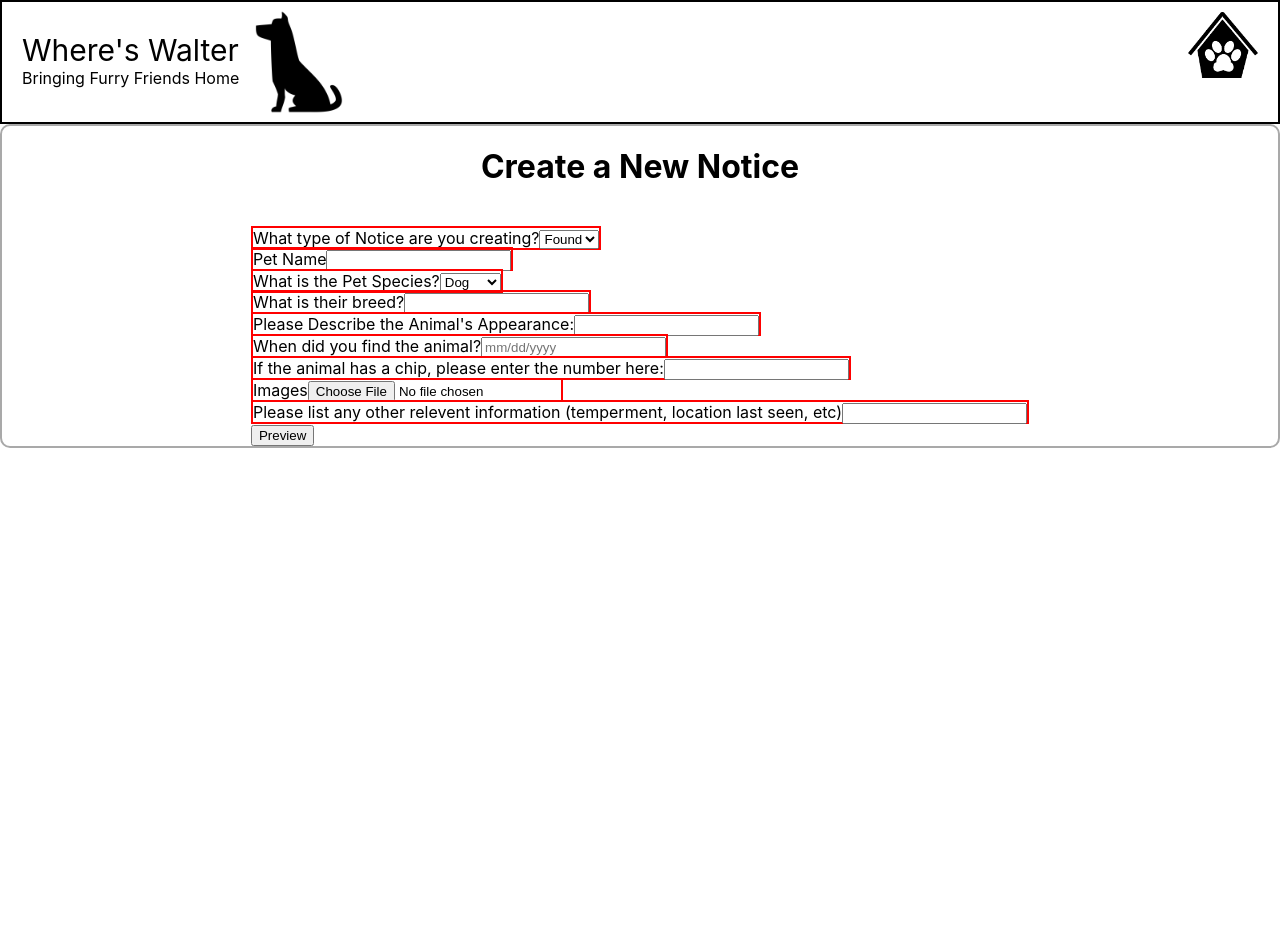
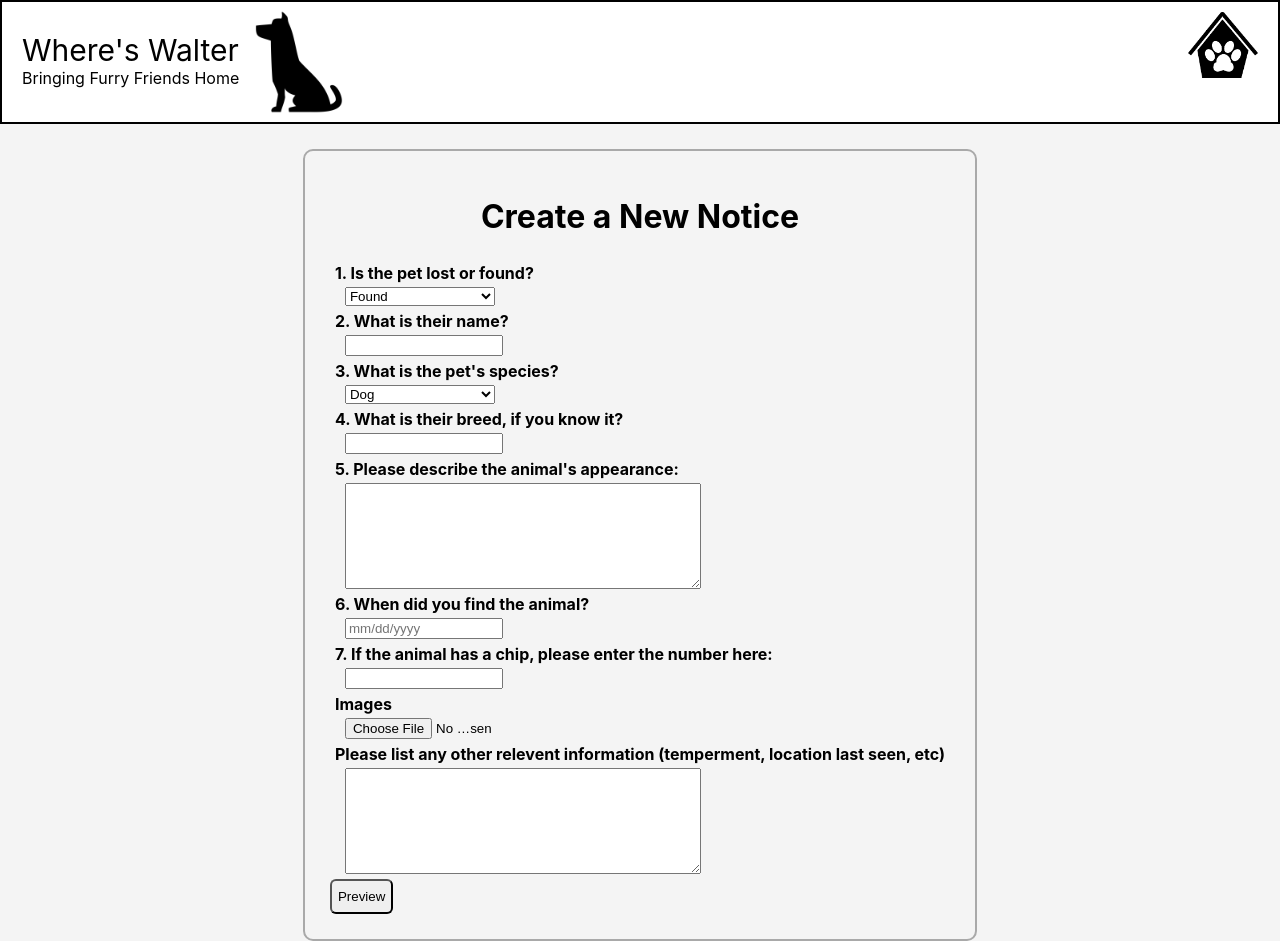
Before and after one commit to scottdgaines/wheres-walter, a React (Create React App) app: page /form in a window 1280 px wide. Before the commit the page ends 800 px from the top, so only its background shows below. Built offline with nearby package versions, Linux system fonts and the light colour scheme.

Commit message:
Adjust styling, remove browse toggling function

```diff
--- /dev/null
+++ b/src/components/App/App.css
@@ -0,0 +1,3 @@
+main {
+    background-color: #f4f4f4;
+}
--- a/src/components/App/App.tsx
+++ b/src/components/App/App.tsx
@@ -8,6 +8,7 @@ import Preview from '../Preview/Preview'
 import { preview } from '../../preview'
 import { data } from '../../data' //essentially my utility file where a fetch would have happened
 import { Notice } from '../../interfaces'
+import './App.css'
 
 
 const App = () => {
@@ -22,7 +23,7 @@ const App = () => {
   }, [data])
 
   return (
-    <main>
+    <main className='main'>
       <Nav />
       <Routes>
         <Route path='/' element={<Home notices={notices} />} />
--- a/src/components/Browse/Browse.css
+++ b/src/components/Browse/Browse.css
@@ -1,10 +1,10 @@
 .title {
     font-size: 50px;
     background: darkgray;
-    border: 1px solid darkgray;
+    border: 1px solid black;
     border-radius: 10px;
     width: 100%;
-    cursor: pointer;
+    margin: 10px 0px 0px 0px;
 }
 
 .cards-container {
@@ -12,9 +12,9 @@
     flex-direction: row;
     flex-wrap: wrap;
     width: 50vw;
-    background: lightgray;
+    background: white;
+    margin-top: 0px;
+    border: 2px solid darkgray;
+    height: 100vh;
+
 }
-
-.selected {
-    background: white;
-}
--- a/src/components/Browse/Browse.tsx
+++ b/src/components/Browse/Browse.tsx
@@ -19,17 +19,11 @@ const Browse: React.FC<BrowseProps> = ({ lostNotices, foundNotices, toggleSelect
     return <Card id={notice.id} notice={notice} />
   })
 
-  const handleClick = () => {
-    if (toggleSelected) {
-      toggleSelected(title)
-    }
-  }
-
   const highlight = selected ? 'cards-container selected' : 'cards-container'
 
   return (
     <div>
-      <p className='title' onClick={handleClick}>{title}</p>
+      <p className='title'>{title}</p>
       <div className={highlight}>
         {cards}
       </div>
--- a/src/components/Card/Card.css
+++ b/src/components/Card/Card.css
@@ -16,6 +16,7 @@
     margin: 8px;
 }
 
+
 .thumbnail {
     min-width: 175px;
     height: 150px;
--- a/src/components/Form/Form.css
+++ b/src/components/Form/Form.css
@@ -4,10 +4,42 @@
     align-items: center;
     border: 2px solid darkgray;
     border-radius: 10px;
-    padding: 0px;
+    width: fit-content;
+    margin: auto;
+    margin-top: 25px;
+    padding: 25px;
 }
 
 label {
-  border: 2px solid red;
+  font-weight: bold;
+}
 
+.input-container {
+  display: flex;
+  flex-direction: column;
+  width: fit-content;
+  margin: 5px;
 }
+
+input,
+textarea,
+select {
+  width: 150px;
+  margin-top: 4px;
+  margin-left: 10px;
+}
+
+.long {
+  width: 350px;
+  height: 100px;
+}
+
+button {
+  border-radius: 6px;
+  height: 35px;
+  margin: auto;
+}
+
+.image {
+  width: 200px;
+}
--- a/src/components/Form/Form.tsx
+++ b/src/components/Form/Form.tsx
@@ -1,7 +1,6 @@
 import React, { useState, createRef } from 'react'
 import { useNavigate } from 'react-router-dom'
 import Notice from '../../Notice'
-import { data } from '../../data'
 import { preview } from '../../preview'
 import './Form.css'
 
@@ -34,44 +33,37 @@ const Form = () => {
     }
 
     const rewardInput = noticeType === 'Lost' &&
-        <>
-            <label>
-                Are you offering a reward?
+        <div className='input-container'>
+            <label>8. Are you offering a reward? </label>
             <select value={reward && reward.toString()} onChange={(event) => setReward(event.target.value === 'true')}>
                 <option value='true'>Yes</option>
                 <option value='false'>No</option>
             </select>
-            </label>
-            <br/>
-        </>
-    const dynamicVerb = noticeType === 'Lost' ? 'lose' : 'find'
+        </div>
+    const dynamicVerbiage = noticeType === 'Lost' ? '6. When did you notice the animal was missing' : '6. When did you find the animal'
 
     return (
-        <>
         <div className='form-container'>
             <h1>Create a New Notice</h1>
             <form onSubmit={handleSubmit}>
-                <br/>
-                <label>
-                        What type of Notice are you creating?
+                <div className='input-container'>
+                    <label>1. Is the pet lost or found?</label>
                     <select value={noticeType} onChange={(event) => setNoticeType(event.target.value)}>
                         <option value='Lost'>Lost</option>
                         <option value='Found'>Found</option>
                     </select>
-                    </label>
-                    <br/>
-                    <label>
-                        Pet Name
+                </div>
+                <div className='input-container'>
+                    <label>2. What is their name?</label>
                     <input
                         name='petName'
                         type='text'
                         value={petName}
                         onChange={(event) => setPetName(event.target.value)}
                     />
-                    </label>
-                    <br/>
-                    <label>
-                        What is the Pet Species?
+                </div>
+                <div className='input-container'>
+                    <label>3. What is the pet's species?</label>
                     <select value={petSpecie} onChange={(event) => setPetSpecie(event.target.value)}>
                         <option value='Dog'>Dog</option>
                         <option value='Cat'>Cat</option>
@@ -79,68 +71,63 @@ const Form = () => {
                         <option value='Snake'>Snake</option>
                         <option value='Spider'>Spider</option>
                     </select>
-                    </label>
-                    <br/>
-                    <label>
-                        What is their breed?
+                </div>
+                <div className='input-container'>
+                    <label>4. What is their breed, if you know it?</label>
                     <input
                         name='petBreed'
                         type='text'
                         value={petBreed}
                         onChange={(event) => setPetBreed(event.target.value)}
                     />
-                    </label>
-                    <br/>
-                    <label>
-                        Please Describe the Animal's Appearance:
-                        <input
+                </div>
+                <div className='input-container'>
+                    <label>5. Please describe the animal's appearance:</label>
+                    <textarea
                         type='text'
+                        className='text long'
                         value={petDescription}
                         onChange={(event) => setPetDescription(event.target.value)}
                     />
-                    </label>
-                    <br/>
-                    <label>
-                        When did you {dynamicVerb} the animal?
+                </div>
+                <div className='input-container'>
+                    <label>{dynamicVerbiage}?</label>
                     <input
                         type='text'
+                        className='text'
                         value={dateLost}
                         placeholder='mm/dd/yyyy'
                         onChange={(event) => setDateLost(event.target.value)}
                     />
-                    </label>
-                    <br/>
-                    <label>
-                        If the animal has a chip, please enter the number here:
+                </div>
+                <div className='input-container'>
+                    <label>7. If the animal has a chip, please enter the number here:</label>
                     <input
                         type='text'
                         value={chipNum}
                         onChange={(event) => setChipNum(event.target.value)}
                     />
-                    </label>
-                    <br/>
+                </div>
                 {rewardInput}
-                    <label>
-                        Images
+                <div className='input-container image'>
+                    <label>Images</label>
                     <input
                         type='file'
                         ref={fileInputRef}
                     />
-                    </label>
-                    <br/>
-                    <label>
-                        Please list any other relevent information (temperment, location last seen, etc)
-                        <input
+                </div>
+                <div className='input-container'>
+                    <label>Please list any other relevent information (temperment, location last seen, etc)</label>
+                    <textarea
                         type='text'
+                        className='text long'
                         value={petNotes}
                         onChange={(event) => setPetNotes(event.target.value)}
                     />
-                    </label>
-                    <br/>
+                </div>
                 <button type='submit'>Preview</button>
             </form>
         </div>
-        </>
     )
 }
 
--- a/src/components/Home/Home.tsx
+++ b/src/components/Home/Home.tsx
@@ -10,8 +10,6 @@ type HomeProps = {
 const Home: React.FC<HomeProps> = ({ notices }) => {
     const [lostNotices, setLostNotices] = useState<Notice[]>([])
     const [foundNotices, setFoundNotices] = useState<Notice[]>([])
-    const [foundSelected, setFoundSelected] = useState<boolean>(false)
-    const [lostSelected, setLostSelected] = useState<boolean>(true)
 
     const sortNotices = () => {
         const newFoundNotices: Notice[] = []
@@ -33,20 +31,10 @@ const Home: React.FC<HomeProps> = ({ notices }) => {
         sortNotices()
     }, [notices])
 
-    const toggleSelected = (categ: string) => {
-      if (categ == 'Lost' && !lostSelected) {
-        setLostSelected(true)
-        setFoundSelected(false)
-      } else if ( categ == 'Found' && !foundSelected) {
-        setFoundSelected(true)
-        setLostSelected(false)
-      }
-    }
-
   return (
     <div className='browse-container'>
-        <Browse lostNotices={lostNotices} toggleSelected={toggleSelected} selected={lostSelected} />
-        <Browse foundNotices={foundNotices} toggleSelected={toggleSelected} selected={foundSelected} />
+        <Browse lostNotices={lostNotices} />
+        <Browse foundNotices={foundNotices} />
     </div>
   )
 }
--- a/src/components/Preview/Preview.tsx
+++ b/src/components/Preview/Preview.tsx
@@ -4,6 +4,7 @@ import { preview } from '../../preview'
 import { data } from '../../data'
 import { useNavigate } from 'react-router-dom'
 import { Notice } from '../../interfaces'
+import '../Form/Form.css'
 
 const Preview = () => {
     const navigate = useNavigate()
--- a/src/components/View/View.css
+++ b/src/components/View/View.css
@@ -22,7 +22,7 @@
     margin-bottom: 20px;
     height: fit-content;
     box-shadow: 5px 5px lightgrey;
-    padding: 10px 10px 20px;
+    padding: 10px 10px 75px;
 }
 
 .all-content-container {
```
Lines whose indentation alone changed are shown as unchanged.
